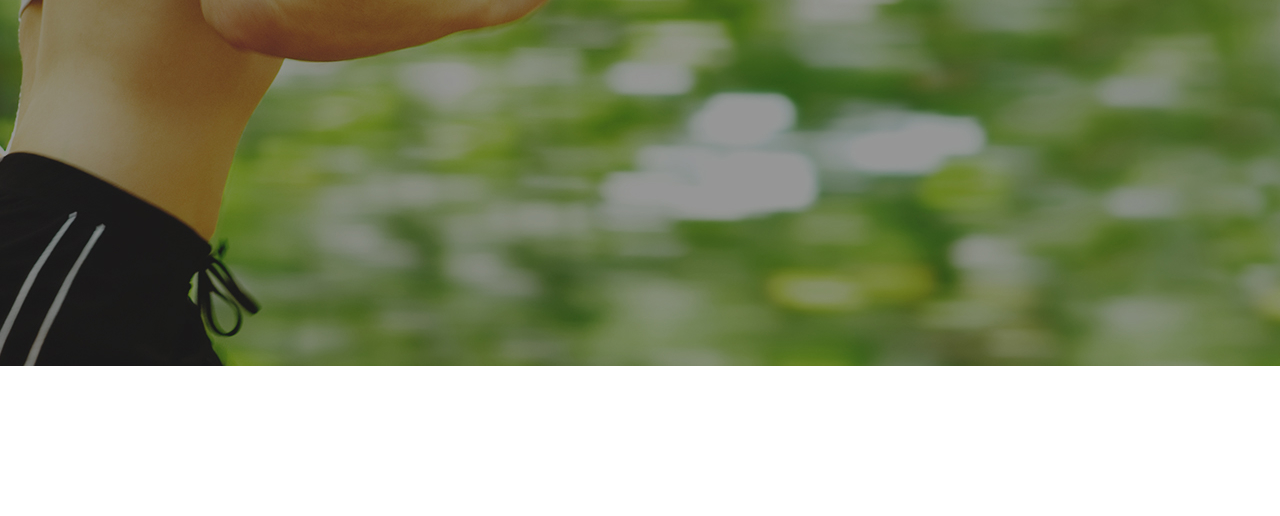
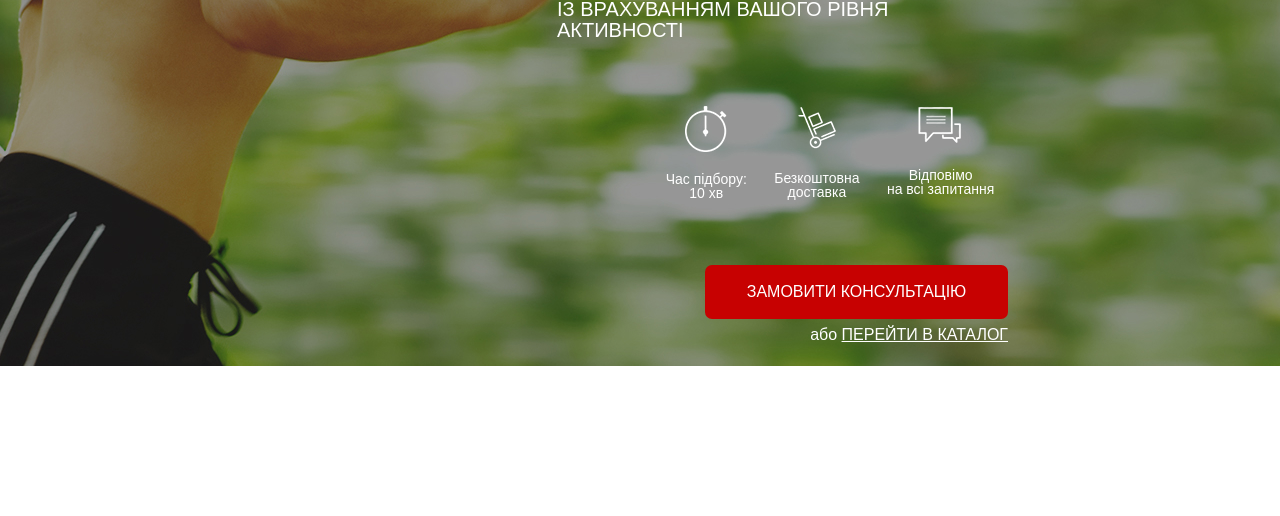
Before and after one commit to YevhenBekir/healthylife, a website: page src/index.html in a window 1280 px wide. Shown: the part 284-800 px from the top of the page. Drawn offline with nearby package versions, Linux system fonts and the light colour scheme; a web font is replaced by a local one.

Commit message:
Upper slot was created

```diff
--- a/src/index.html
+++ b/src/index.html
@@ -16,8 +16,9 @@
 <body>
     <section class="first-screen">
             <div class="container">
+
+                    <header class="header">
                         <div class="row">
-                    <header class="header">
                             <div class="col-md-3 offset-md-1">
                                 <div class="header__logo">
                                     <img src="assets/header_icons/logo_runner.png" alt="logo">
@@ -32,8 +33,9 @@
                                 </div>
                             </div>
 
-                        <div class="col-md-4">
+                            <div class="col-md-2">
                                 <div class="header__info">
+                                    <div class="header__info-titles">
                                         <div class="header__info-title">
                                             Офіційний представник
                                         </div>
@@ -42,79 +44,78 @@
                                         </div>
                                     </div>
                                 </div>
+                            </div>
 
-                        <div class="col-md-2 col-md-1">
+                            <div class="col-md-2 offset-md-1">
                                 <div class="header__contacts">
-                                <a href="tel:380686563613" class="number">+38 (068) 65-63-613</a>
+                                    <a href="tel:380686563613" class="tel-number">+38 (068) 65-63-613</a>
                                     <button class="call-button">
                                         Замовити дзвінок
                                     </button>
                                 </div>
                             </div>
+                        </div>
                     </header>
-                </div>
 
+                    <div class="first-screen__info">
                         <div class="row">
-                    <div class="first-screen__info">
-                    <div class="col-md-6 offset-md-5">
+                            <div class="col-md-5 offset-md-5">
                                 <div class="info__titles">
-                            <div class="titles__title">
+                                    <div class="titles-title">
                                         Підбір пульсометру
                                     </div>
-                            <div class="titles__title">
+                                    <div class="titles-subtitle">
                                         Із врахуванням вашого рівня активності
                                     </div>
                                 </div>
                             </div>
 
-                    <div class="col-md-5 offset-md-6">
+                            <div class="col-md-4 offset-md-6">
                                 <div class="info__icons">
                                     <div class="icons__timer">
                                         <img src="./assets/header_icons/timer.png" alt="timer_icon">
-                                    <div class="titles__title">
+                                        <div class="timer-title">
                                             Час підбору:
                                         </div>
-                                    <div class="titles__subtitle">
+                                        <div class="timer-subtitle">
                                             10 хв
                                         </div>
                                     </div>
                                     <div class="icons__delivery">
                                         <img src="./assets/header_icons/delivery.png" alt="delivery_icon">
-                                    <div class="delivery__title">
+                                        <div class="delivery-title">
                                             Безкоштовна
                                         </div>
-                                    <div class="delivery__subtitle">
+                                        <div class="delivery-subtitle">
                                             доставка
                                         </div>
                                     </div>
                                     <div class="icons__answer">
                                         <img src="./assets/header_icons/answer.png" alt="answer_icon">
-                                    <div class="answer__title">
+                                        <div class="answer-title">
                                             Відповімо
                                         </div>
-                                    <div class="answer__subtitle">
+                                        <div class="answer-subtitle">
                                             на всі запитання
                                         </div>
                                     </div>
                                 </div>
                             </div>
 
-                    <div class="col-md-4 offset-md-7">
-                        <div class="info__buttons buttons">
+                            <div class="col-md-4 offset-md-6">
+                                <div class="info__buttons">
                                     <button class="consult-button">
                                         Замовити консультацію
                                     </button>
-                            <div class="catalog_link">
-                                або <a href="#">Перейти в каталог</a>
-                            </div>
+                                    <div class="catalog-link">
+                                        або <a href="#" class="link">Перейти в каталог</a>
                                     </div>
                                 </div>
                             </div>
                         </div>
                     </div>
 
+            </div>
     </section>
-
-
 </body>
 </html>
--- a/src/sass/style.sass
+++ b/src/sass/style.sass
@@ -6,89 +6,137 @@
     font-family: 'MuseoModerno', sans-serif
 
 .first-screen
-    width: 100vw
-    height: 650px
-    background: url('../assets/img/bg_1.jpg') center / cover no-repeat
+    min-height: 650px
+    background: url('../assets/img/bg_1.jpg') center (center/cover) no-repeat
     padding-top: 21px
     .header
-        display: flex
-        justify-content: center
         .header__logo
             display: flex
             align-items: center
-            width: 250px
             img
-                width: 41px
+                width: 43px
                 filter: brightness(0) invert(1)
             .header__logo-titles
                 margin-left: 10px
+                color: $white
                 .titles-title
-                    font-size: 21px
+                    font-weight: 500
+                    font-size: 25px
                     line-height: 25px
-                    color: $white
                 .titles-subtitle
+                    font-weight: 500
                     font-size: 12px
-                    color: $white
         .header__info
-            display: flex
-            flex-direction: column
-            justify-content: center
-            align-items: center
             color: $white
-            .header__info-title
-                font-weight: 500
-                font-size: 12px
-                line-height: 12px
-            .header__info-subtitle
-                margin-top: 7px
-                font-weight: 500
-                font-size: 18px
-                line-height: 29px
+            .header__info-titles
+                text-align: center
+                .header__info-title
+                    font-weight: 500
+                    font-size: 12px
+                    line-height: 12px
+                .header__info-subtitle
+                    font-weight: 500
+                    font-size: 18px
+                    line-height: 29px
         .header__contacts
             display: flex
             flex-direction: column
-            align-items: flex-end
-            .number
-                font-style: normal
+            align-items: end
+            .tel-number
                 font-weight: 700
                 font-size: 18px
                 line-height: 18px
                 text-decoration: none
-                color: white
+                color: $white
             .call-button
-                width: 153px
-                height: 32px
-                display: flex
-                align-items: center
-                justify-content: center
                 background-color: $red
                 color: $white
                 text-transform: uppercase
                 font-weight: 500
                 font-size: 12px
                 line-height: 12px
+                width: 153px
+                height: 32px
                 border-radius: 5px
                 margin-top: 4px
     .first-screen__info
-
+        margin-top: 91px
         .info__titles
+            color: $white
             display: flex
             flex-direction: column
-            text-align: right
+            align-items: end
+            text-transform: uppercase
+            .titles-title
+                font-weight: 700
+                font-size: 42px
+                line-height: 42px
+            .titles-subtitle
+                font-weight: 500
+                font-size: 20px
+                line-height: 21px
+                margin-top: 17px
         .info__icons
+            color: $white
             display: flex
+            justify-content: space-around
+            margin-top: 65px
+            font-weight: 500
+            font-size: 14px
+            line-height: 14px
             .icons__timer
                 display: flex
                 flex-direction: column
-                justify-content: center
                 align-items: center
+                img
+                    width: 42px
+                    height: 46px
+                .timer-title
+                    margin-top: 20px
+                .timer-subtitle
             .icons__delivery
                 display: flex
                 flex-direction: column
-                justify-content: center
                 align-items: center
+                img
+                    width: 44px
+                    height: 45px
+                .delivery-title
+                    margin-top: 20px
+                .delivery-subtitle
             .icons__answer
                 display: flex
                 flex-direction: column
-                justify-content: center
                 align-items: center
+                img
+                    width: 45px
+                    height: 42px
+                .answer-title
+                    margin-top: 20px
+                .answer-subtitle
+        .info__buttons
+            display: flex
+            flex-direction: column
+            align-items: end
+            margin-top: 65px
+            .consult-button
+                width: 303px
+                height: 54px
+                background-color: $red
+                color: $white
+                font-weight: 500
+                font-size: 16px
+                line-height: 16px
+                text-transform: uppercase
+                border-radius: 7px
+                border: none
+            .catalog-link
+                color: $white
+                font-weight: 500
+                font-size: 16px
+                line-height: 16px
+                margin-top: 8px
+                .link
+                    text-decoration: underline
+                    text-transform: uppercase
+                    color: $white
```
Also changed, not shown: src/css/style.css, 1 other file. Lines whose indentation alone changed are shown as unchanged.
